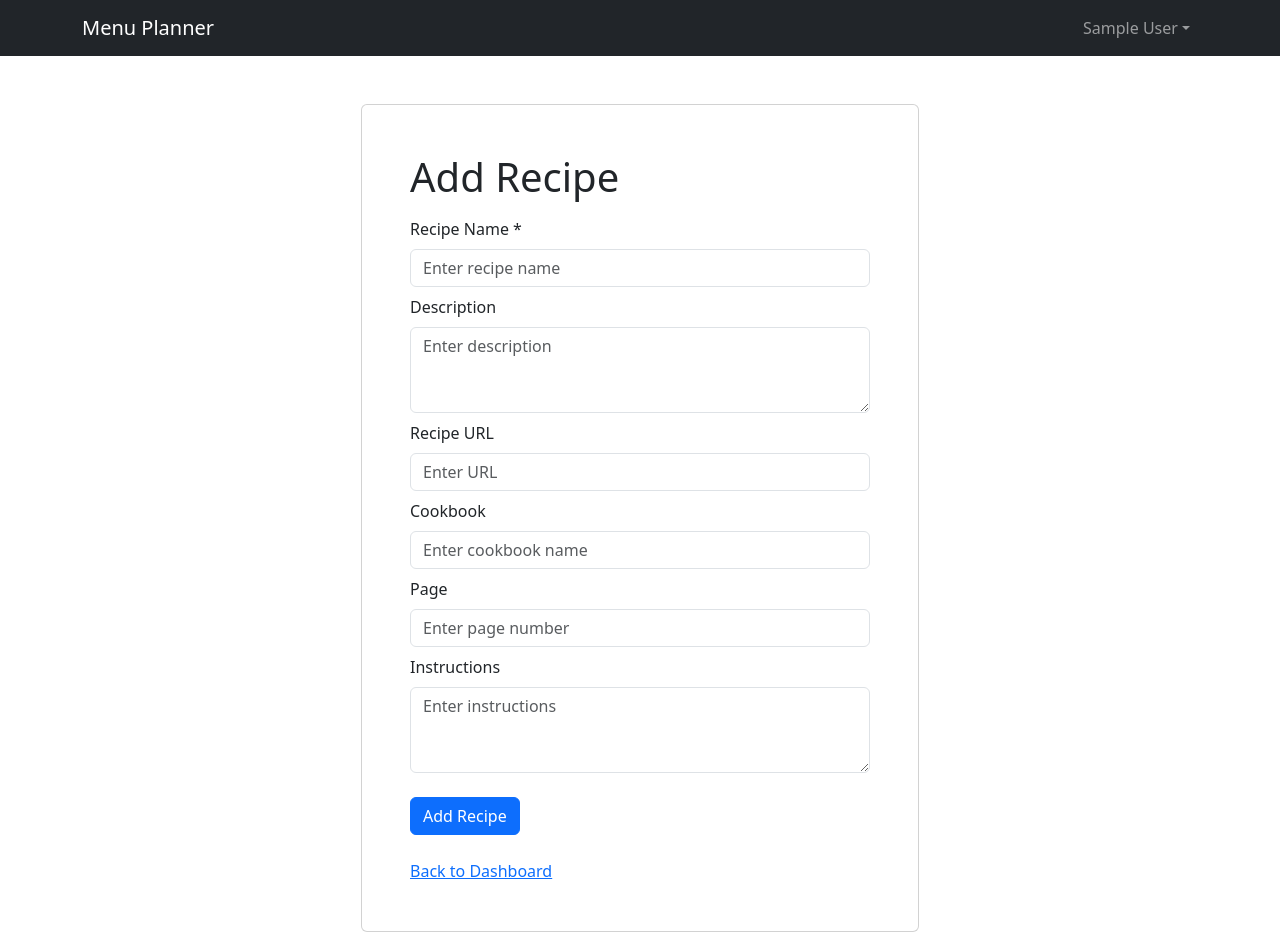
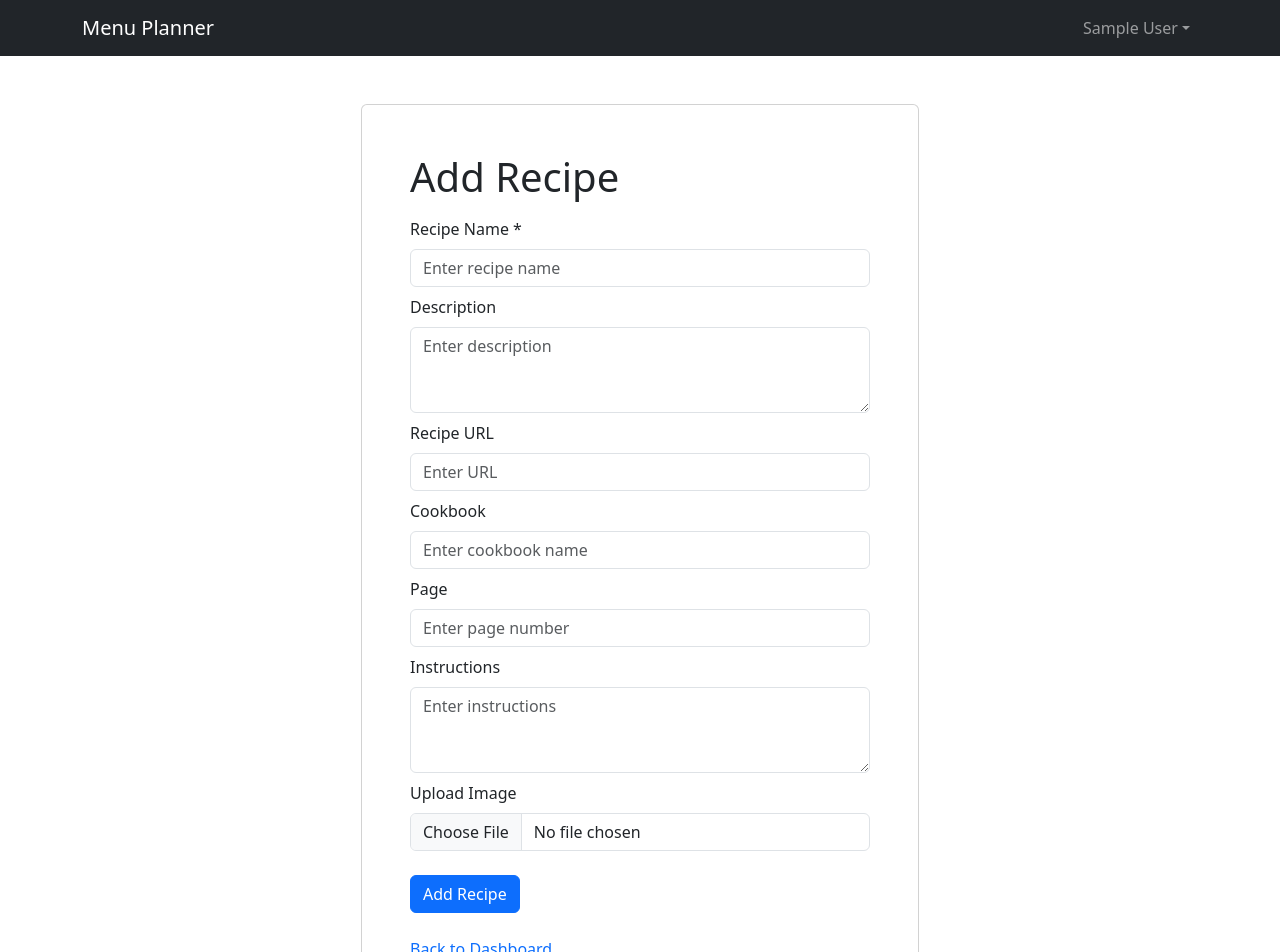
Before and after one commit to rstruthers1/menu-planner-ui-react-typescript-vite7, a React (Vite) app: page /add-recipe in a window 1280 px wide. Shown: the top 952 px of the page. Built offline with nearby package versions, Linux system fonts and the light colour scheme; no server answers; sample sign-in values are in the browser's storage.

Commit message:
Add recipe image

```diff
--- a/src/screens/AddRecipeScreen.tsx
+++ b/src/screens/AddRecipeScreen.tsx
@@ -12,6 +12,7 @@ const AddRecipeScreen = () => {
     const [url, setUrl] = useState('');
     const [cookbook, setCookbook] = useState('');
     const [page, setPage] = useState('');
+    const [imageFileName, setImageFileName] = useState('');
     const [validated, setValidated] = useState(false);
 
     const [addRecipe, { isLoading, isSuccess, isError, error }] = useAddRecipeMutation();
@@ -29,9 +30,35 @@ const AddRecipeScreen = () => {
         if (form.checkValidity() === false) {
             e.stopPropagation();
         } else {
-            await addRecipe({name, description, instructions, url, cookbook, page: pageNumber});
+            await addRecipe({name, description, instructions, url, cookbook, page: pageNumber, imageFileName: imageFileName});
         }
         setValidated(true);
+    }
+
+    const handleImageUpload = async (e: React.ChangeEvent<HTMLInputElement>) => {
+        if (e.target.files && e.target.files[0]) {
+
+            const formData = new FormData();
+            formData.append('file', e.target.files[0]);
+
+            try {
+                const response = await fetch(`${import.meta.env.VITE_API_BASE_URL}/api/images/upload`, {
+                    method: 'POST',
+                    body: formData,
+                    credentials: 'include'
+                });
+
+                if (response.ok) {
+                    const data = await response.json();
+                    setImageFileName(data.imageFileName);
+                    console.log(`Image uploaded: ${data.imageFileName}`)
+                } else {
+                    console.error('Error uploading image:');
+                }
+            } catch (error) {
+                console.error('Error uploading image:', error);
+            }
+        }
     }
 
     return (
@@ -110,6 +137,20 @@ const AddRecipeScreen = () => {
                     ></Form.Control>
                 </Form.Group>
 
+                <Form.Group className='my-2' controlId='image'>
+                    <Form.Label>Upload Image</Form.Label>
+                    <Form.Control
+                        type='file'
+                        onChange={handleImageUpload}
+                        disabled={isLoading}
+                    ></Form.Control>
+                    {imageFileName && (
+                        <div className='mt-3'>
+                            <img src={`${import.meta.env.VITE_API_BASE_URL}/api/images/${imageFileName}`} alt="Uploaded" style={{ maxWidth: '100%' }} />
+                        </div>
+                    )}
+                </Form.Group>
+
                 <Button type='submit' variant='primary' className='mt-3' disabled={isLoading}>
                     Add Recipe
                 </Button>
--- a/src/services/recipe.api.ts
+++ b/src/services/recipe.api.ts
@@ -10,6 +10,7 @@ interface RecipeRequest {
     url: string;
     cookbook?: string;
     page?: number;
+    imageFileName: string;
 }
 
 interface RecipeResponse {
@@ -20,6 +21,7 @@ interface RecipeResponse {
     url: string;
     cookbook?: string;
     page?: number;
+    imageFileName?: string;
 }
 
 interface RecipeSearchParams {
```
